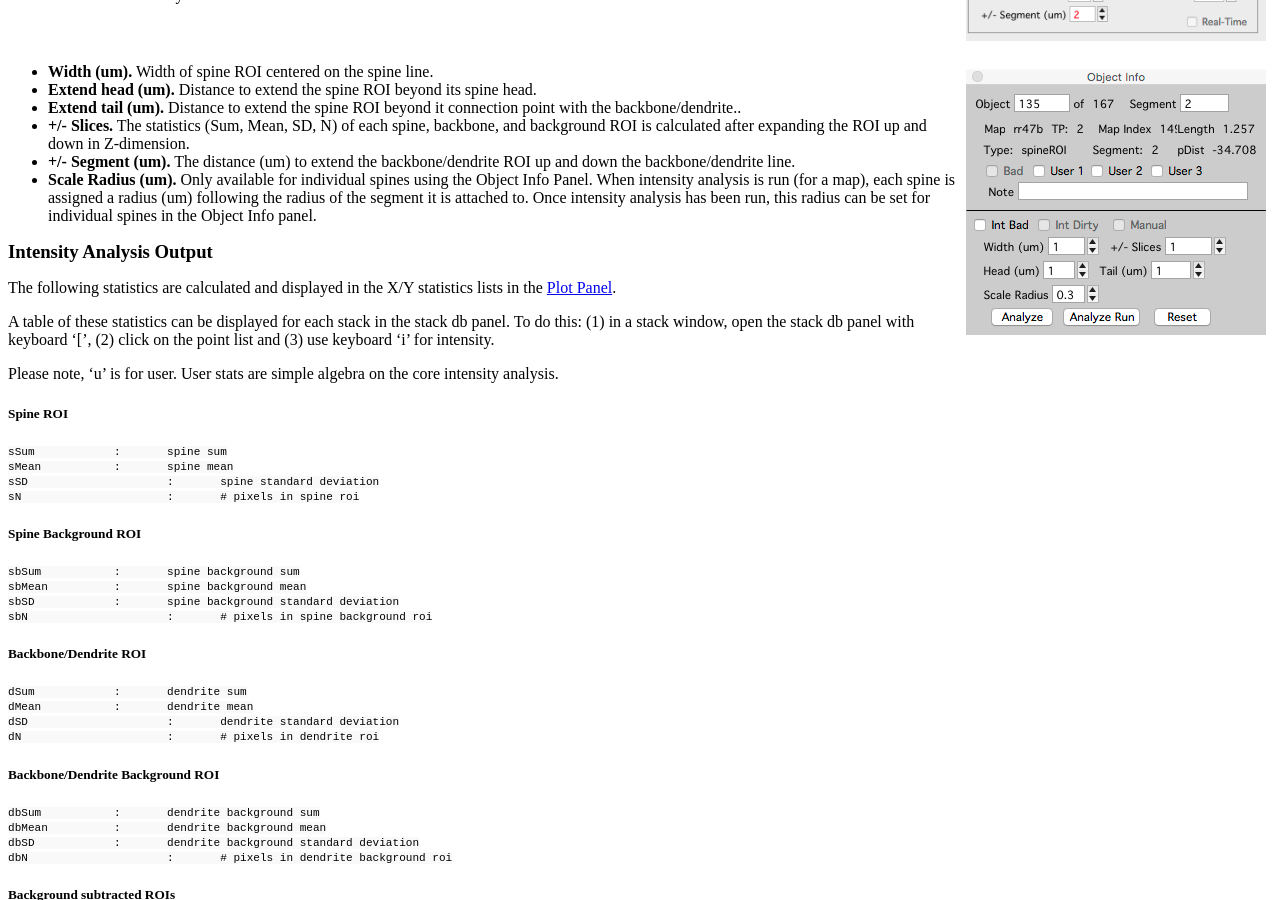
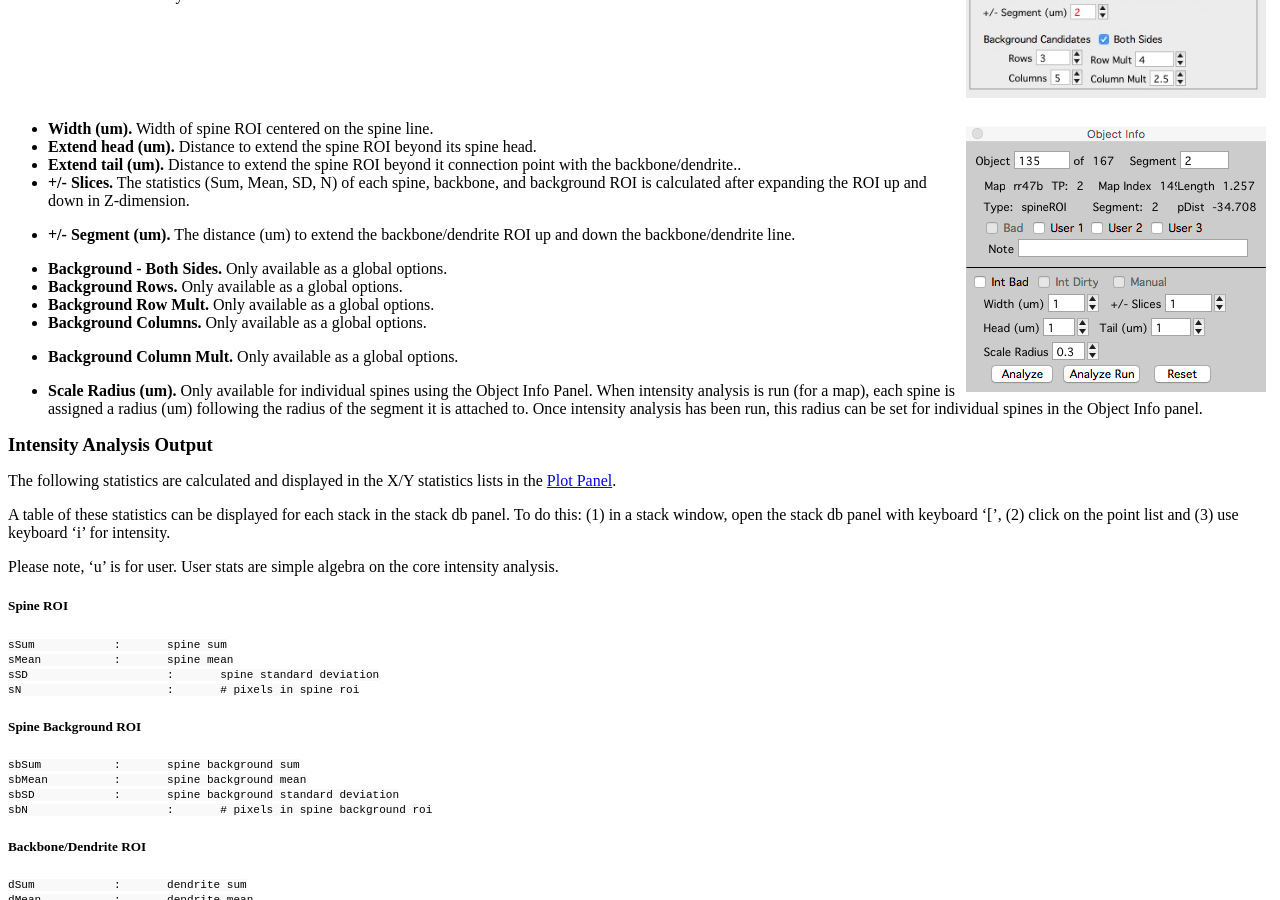
Before and after one commit to MarkWieczorek/mapmanager, a Jekyll site: the page built from _posts/2015-07-25-intensity.md, in a window 1280 px wide and 900 px high, scrolled down 1563 px. Built offline with Jekyll 4.4.1, drawn with Linux system fonts in a browser that asks for light colours; Markdown is read by kramdown in place of the engine named in the settings; a style sheet for code colours, icons or effects is not loaded.

Commit message:
intensity

```diff
--- a/_posts/2015-07-25-intensity.md
+++ b/_posts/2015-07-25-intensity.md
@@ -56,6 +56,13 @@ Once intensity analysis has been run, the parameters of individual spines can be
  - **Extend tail (um).** Distance to extend the spine ROI beyond it connection point with the backbone/dendrite..
  - **+/- Slices.** The statistics (Sum, Mean, SD, N) of each spine, backbone, and background ROI is calculated after expanding the ROI up and down in Z-dimension.
  - **+/- Segment (um).** The distance (um) to extend the backbone/dendrite ROI up and down the backbone/dendrite line.
+
+ - **Background - Both Sides.** Only available as a global options.
+ - **Background Rows.** Only available as a global options.
+ - **Background Row Mult.** Only available as a global options.
+ - **Background Columns.** Only available as a global options.
+ - **Background Column Mult.** Only available as a global options.
+
  - **Scale Radius (um).** Only available for individual spines using the Object Info Panel. When intensity analysis is run (for a map), each spine is assigned a radius (um) following the radius of the segment it is attached to. Once intensity analysis has been run, this radius can be set for individual spines in the Object Info panel.
 
 ###Intensity Analysis Output
```
Also changed, not shown: images/mm3/intensity/intensity-parameters.png, 4 other files.
